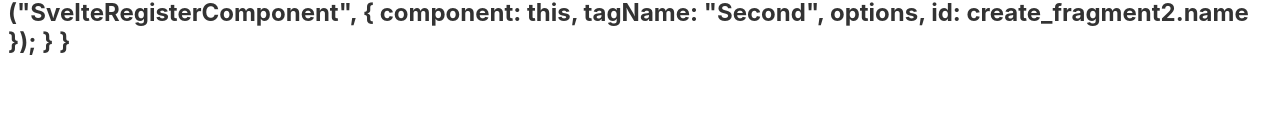
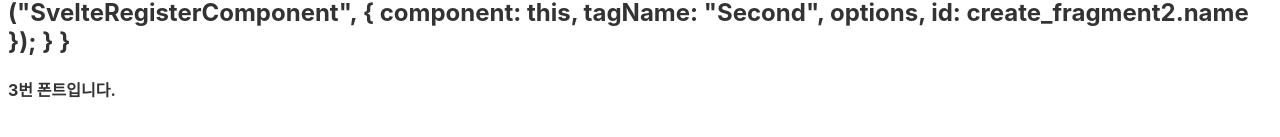
Before and after one commit to hjhjhjkim/my-svelte-project, a Svelte app: page / in a window 1280 px wide. Shown: the part 409-546 px from the top of the page. Built offline with nearby package versions, Linux system fonts and the light colour scheme.

Commit message:
Update App.svelte

```diff
--- a/src/App.svelte
+++ b/src/App.svelte
@@ -16,3 +16,4 @@
 <h1>2번 폰트입니다.</h1>
 <h2>{first}</h2>
 <h2>{second}</h2>
+<h4>3번 폰트입니다.</h4>
```
